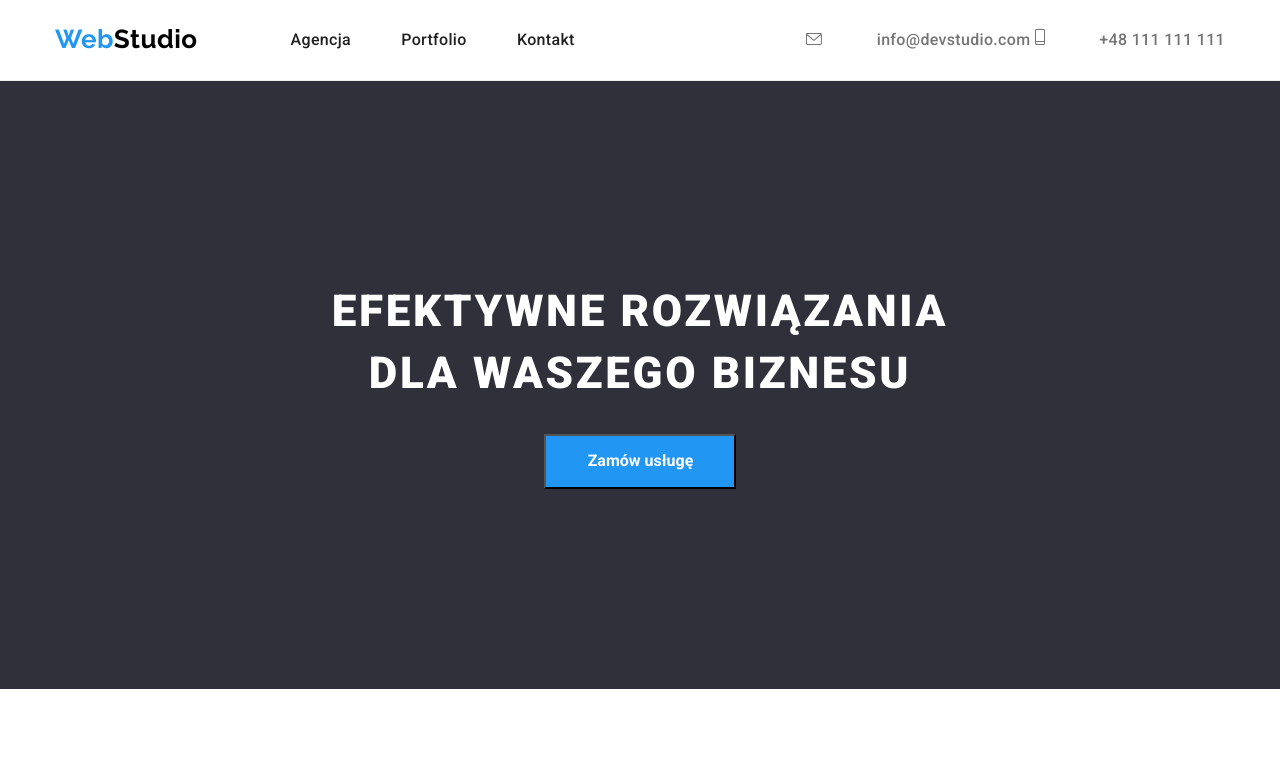
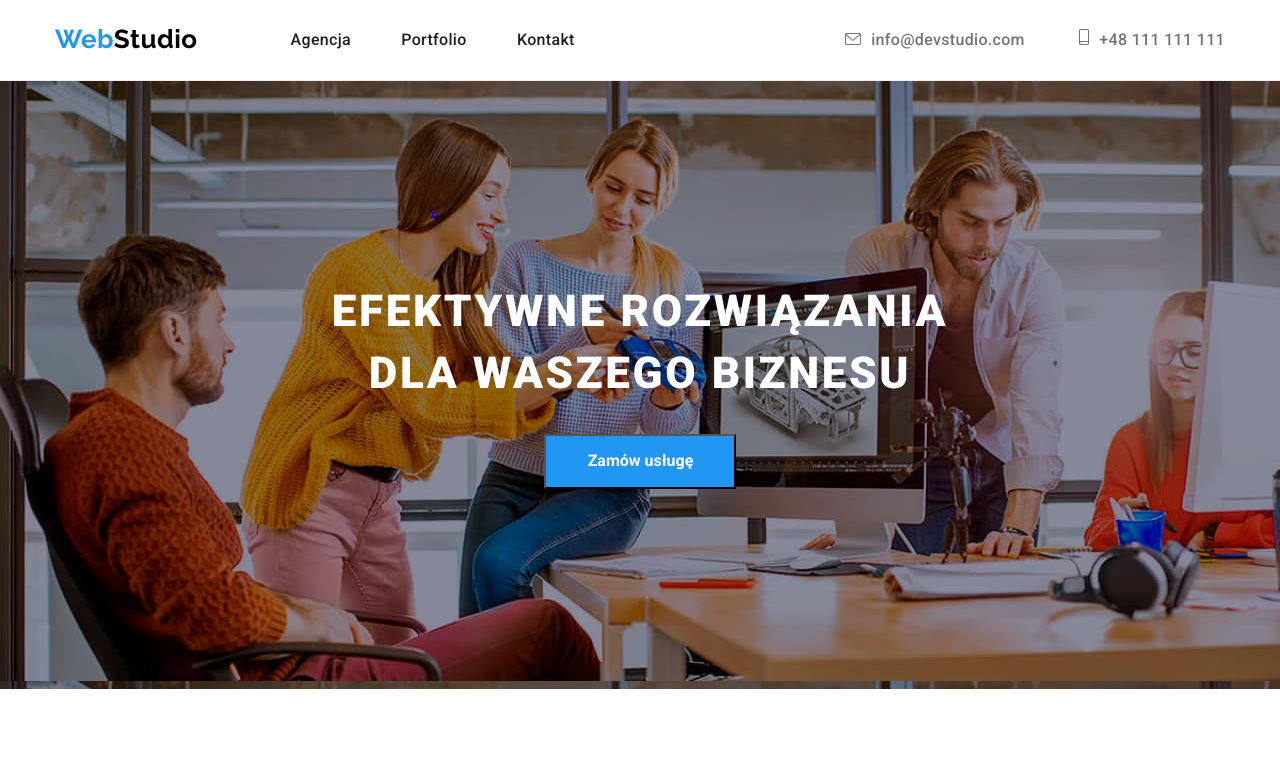
Before and after one commit to ewasawczynska/goit-markup-hw-04, a plain HTML site: page index.html in a window 1280 px wide. Shown: the top 780 px of the page. Drawn offline with Linux system fonts and the light colour scheme.

Commit message:
podświetlenia z ikonami / header

```diff
--- a/css/styles.css
+++ b/css/styles.css
@@ -83,16 +83,18 @@ body {
   line-height: 1.2;
   margin-left: 50px;
   letter-spacing: 0.02em;
+  fill: var(--light-grey);
 }
 
 .contact:focus,
 .contact:active,
 .contact:hover {
   color: var(--highlights);
+  fill: var(--highlights);
 }
 
 .main-section {
-  background-image: url(".goit-markup-hw-04/images/background-image.jpg");
+  background-image: url("../images/background-image.jpg");
   background-color: var(--dark-grey);
   display: flex;
   flex-direction: column;
@@ -329,5 +331,5 @@ header {
 }
 
 .header-icons {
-  fill: var(--light-grey);
+  margin-right: 10px;
 }
--- a/index.html
+++ b/index.html
@@ -28,16 +28,17 @@
             </nav>
           </div>
           <div class="contact-header">
-            <svg class="header-icons" width="16" height="12">
-              <use href="./images/icons.svg#icon-envelope"></use>
-            </svg>
-            <a href="mailto:info@devstudio.com" class="contact"
+            <a href="mailto:info@devstudio.com" class="contact">
+              <svg class="header-icons" width="16" height="12">
+                <use href="./images/icons.svg#icon-envelope"></use></svg
               >info@devstudio.com</a
             >
-            <svg class="header-icons" width="10" height="16">
-              <use href="./images/icons.svg#icon-smartphone"></use>
-            </svg>
-            <a href="tel:+48111111111" class="contact">+48 111 111 111</a>
+
+            <a href="tel:+48111111111" class="contact"
+              ><svg class="header-icons" width="10" height="16">
+                <use href="./images/icons.svg#icon-smartphone"></use></svg
+              >+48 111 111 111</a
+            >
           </div>
         </div>
       </div>
```
Also changed, not shown: portfolio.html (+9 -2 lines).
